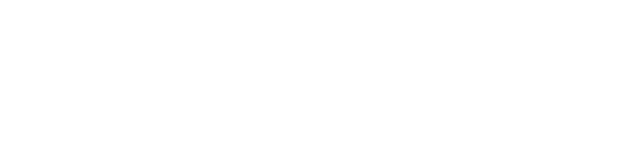
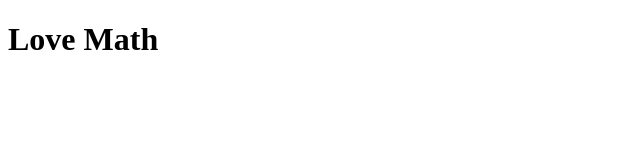
Before and after one commit to michaelcloran/love-maths, a plain HTML site: page index.html in a window 1280 px wide. Shown: the whole page, without its empty margins (0-640 px from the left). Drawn offline with Linux system fonts and the light colour scheme.

Commit message:
doing a test edited index

```diff
--- a/index.html
+++ b/index.html
@@ -7,7 +7,7 @@
     <title>Document</title>
 </head>
 <body>
-
+	<h1>Love Math</h1>
     <script src="assets/js/script.js"></script>
 </body>
 </html>
```
